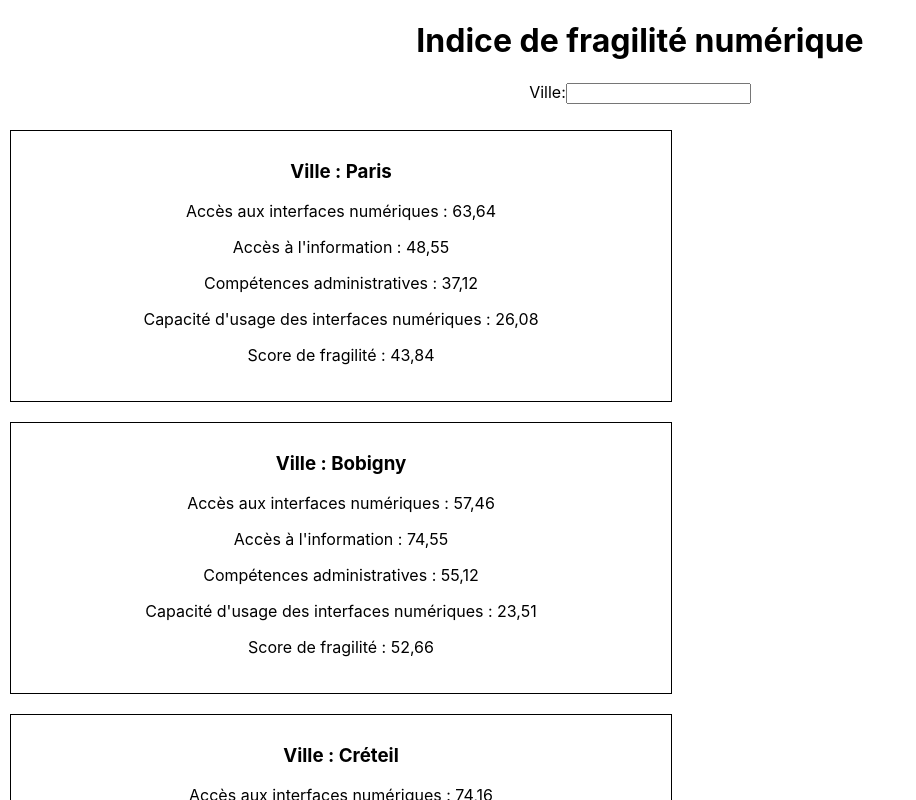
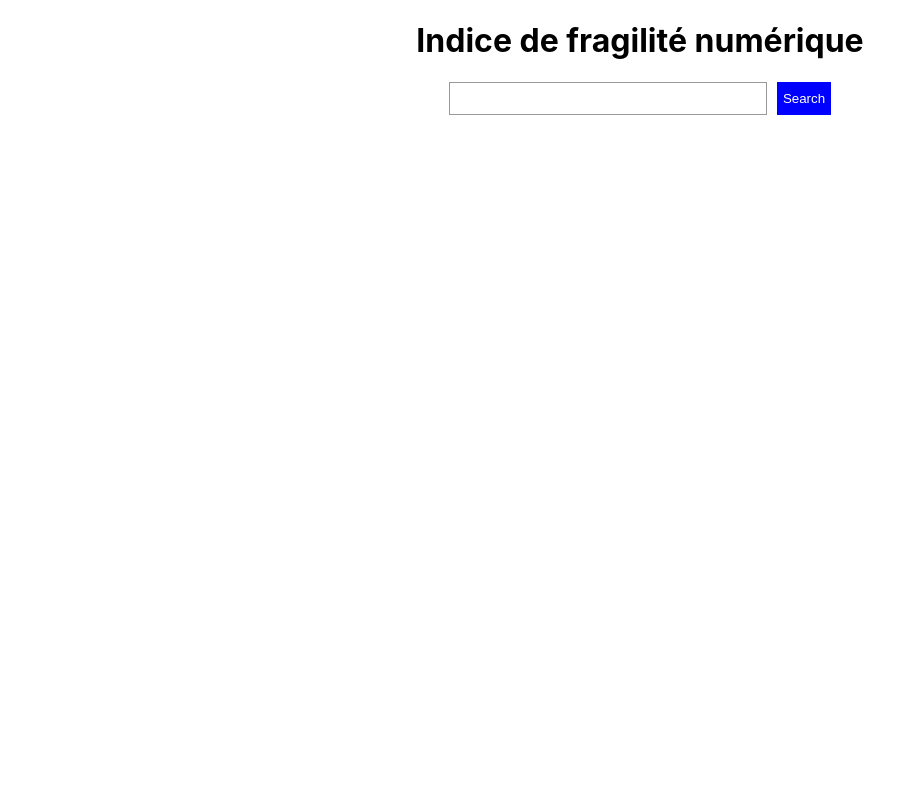
Before and after one commit to maxd935/green-it, a React (Create React App) app in the folder react-app/: page / in a window 1280 px wide. Shown: the top 800 px of the page, without its empty margins (0-916 px from the left). Built offline with nearby package versions, Linux system fonts and the light colour scheme.

Commit message:
ADD Search Filter

```diff
--- a/react-app/package.json
+++ b/react-app/package.json
@@ -6,6 +6,7 @@
     "@testing-library/jest-dom": "^5.16.2",
     "@testing-library/react": "^12.1.4",
     "@testing-library/user-event": "^13.5.0",
+    "prop-types": "^15.8.1",
     "react": "^17.0.2",
     "react-dom": "^17.0.2",
     "react-scripts": "5.0.0",
--- a/react-app/src/App.js
+++ b/react-app/src/App.js
@@ -1,19 +1,36 @@
 import './App.css';
-import data from './data/data.json';
+import Autocomplete from "./components/Search";
+import data from "./data/data.json";
+import React, {useState , useEffect} from "react";
 import Data from './components/Data'
-import Search from "./components/Search";
-//import React, {useState , useEffect} from "react";
-
-
-
 
 function App() {
+  const [datas, setDatas] = useState([])
+  const [word, setWord] = useState("")
+
+  /*useEffect(() => {
+    setDatas((data))
+  }, [])*/
+  const handleSearch = (value) => {
+    const resp = data.filter( el => el.Ville.toLocaleLowerCase() === value.toLocaleLowerCase())
+        console.log(resp)
+      setDatas(resp)
+  }
 
   return (
     <div className="App">
     <h1>Indice de fragilité numérique</h1>
-      <Search/>
-      <Data/>
+      <Autocomplete
+          suggestions={[
+            "Paris",
+            "Bobigny",
+            "Créteil",
+            "Nanterre",
+            "Versailles",
+          ]}
+          onSearch={(v) => handleSearch(v)}
+      />
+      <Data datas={datas} />
     </div>
 
 
--- /dev/null
+++ b/react-app/src/assets/style.css
@@ -0,0 +1,35 @@
+input {
+    border: 1px solid #999;
+    padding: 0.5rem;
+    width: 300px;
+}
+
+.no-suggestions {
+    color: #999;
+    padding: 0.5rem;
+}
+
+.suggestions {
+    border: 1px solid #999;
+    border-top-width: 0;
+    list-style: none;
+    margin-top: 0;
+    max-height: 143px;
+    overflow-y: auto;
+    padding-left: 0;
+    width: calc(300px + 1rem);
+}
+
+.suggestions li {
+    padding: 0.5rem;
+}
+
+.suggestion-active,
+.suggestions li:hover {
+    cursor: pointer;
+    font-weight: 700;
+}
+
+.suggestions li:not(:last-of-type) {
+    border-bottom: 1px solid #999;
+}
--- a/react-app/src/components/Data.js
+++ b/react-app/src/components/Data.js
@@ -1,13 +1,12 @@
-import React  from 'react';
-import data from '../data/data.json';
+import React, {useState,useEffect}  from 'react';
 import Card from '../components/Card'
 
-function Data ()  {
-
+function Data ({datas})  {
+    console.log("datas ", datas)
         return (
             <div style={{width: '100%'}}>
                 {
-                    data.map(
+                    datas.map(
                         (city,k)=>{
                             return <Card key={k} data={city}/>
                         }
--- a/react-app/src/components/Search.js
+++ b/react-app/src/components/Search.js
@@ -1,19 +1,148 @@
-import React, {useState} from 'react';
+import React, { Component, Fragment } from "react";
+import PropTypes from "prop-types";
+import  '../assets/style.css'
 
-function Search () {
-    const [city, setCity] = useState("")
-    return (
-        <div>
-            <form action="">
-                <label>Ville:</label>
-                <input type="text"
-                       value={city}
-                       onChange={(e) => setCity(e.target.value)}
-                />
-            </form>
-            <p>{city}</p>
-        </div>
-    );
-};
+class Autocomplete extends Component {
+    static propTypes = {
+        suggestions: PropTypes.instanceOf(Array)
+    };
 
-export default Search;
+    static defaultProps = {
+        suggestions: []
+    };
+
+    constructor(props) {
+        super(props);
+        this.state = {
+            // The active selection's index
+            activeSuggestion: 0,
+            // The suggestions that match the user's input
+            filteredSuggestions: [],
+            // Whether or not the suggestion list is shown
+            showSuggestions: false,
+            // What the user has entered
+            userInput: ""
+        };
+    }
+
+    onChange = e => {
+        const { suggestions } = this.props;
+        const userInput = e.currentTarget.value;
+
+        // Filter our suggestions that don't contain the user's input
+        const filteredSuggestions = suggestions.filter(
+            suggestion =>
+                suggestion.toLowerCase().indexOf(userInput.toLowerCase()) > -1
+        );
+
+        this.setState({
+            activeSuggestion: 0,
+            filteredSuggestions,
+            showSuggestions: true,
+            userInput: e.currentTarget.value
+        });
+    };
+
+    onClick = e => {
+        this.setState({
+            activeSuggestion: 0,
+            filteredSuggestions: [],
+            showSuggestions: false,
+            userInput: e.currentTarget.innerText
+        });
+    };
+
+    onKeyDown = e => {
+        const { activeSuggestion, filteredSuggestions } = this.state;
+
+        // User pressed the enter key
+        if (e.keyCode === 13) {
+            this.setState({
+                activeSuggestion: 0,
+                showSuggestions: false,
+                userInput: filteredSuggestions[activeSuggestion]
+            });
+        }
+        // User pressed the up arrow
+        else if (e.keyCode === 38) {
+            if (activeSuggestion === 0) {
+                return;
+            }
+
+            this.setState({ activeSuggestion: activeSuggestion - 1 });
+        }
+        // User pressed the down arrow
+        else if (e.keyCode === 40) {
+            if (activeSuggestion - 1 === filteredSuggestions.length) {
+                return;
+            }
+
+            this.setState({ activeSuggestion: activeSuggestion + 1 });
+        }
+    };
+
+    render() {
+        const {
+            onChange,
+            onClick,
+            onKeyDown,
+            state: {
+                activeSuggestion,
+                filteredSuggestions,
+                showSuggestions,
+                userInput
+            }
+        } = this;
+
+        let suggestionsListComponent;
+
+        if (showSuggestions && userInput) {
+            if (filteredSuggestions.length) {
+                suggestionsListComponent = (
+                    <ul>
+                        {filteredSuggestions.map((suggestion, index) => {
+                            let className;
+
+                            // Flag the active suggestion with a class
+                            if (index === activeSuggestion) {
+                                className = "suggestion-active";
+                            }
+
+                            return (
+                                <li className={className} key={suggestion} onClick={onClick} style={{listStyle: 'none'}}>
+                                    {suggestion}
+                                </li>
+                            );
+                        })}
+                    </ul>
+                );
+            } else {
+                suggestionsListComponent = (
+                    <div className="no-suggestions">
+                        <em>No suggestions, you're on your own!</em>
+                    </div>
+                );
+            }
+        }
+
+        return (
+            <Fragment>
+                <div>
+                    <input
+                        type="text"
+                        onChange={onChange}
+                        onKeyDown={onKeyDown}
+                        value={userInput}
+                    />
+                    <button
+                        onClick={() => this.props.onSearch(userInput)}
+                        style={{marginLeft: '10px',height: '33px', backgroundColor: 'blue', color: 'white', border: 'none'}}>Search</button>
+                </div>
+                {suggestionsListComponent}
+
+            </Fragment>
+        );
+    }
+}
+
+export default Autocomplete;
```
